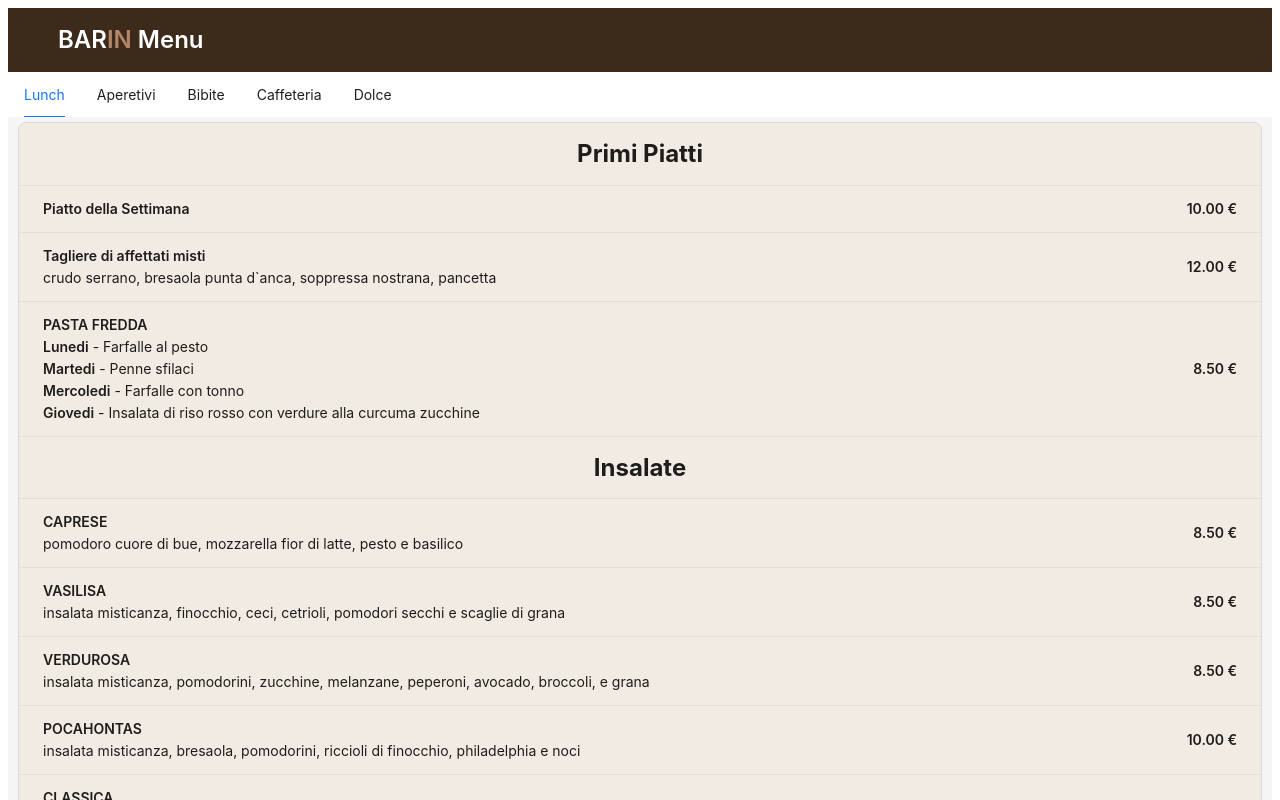
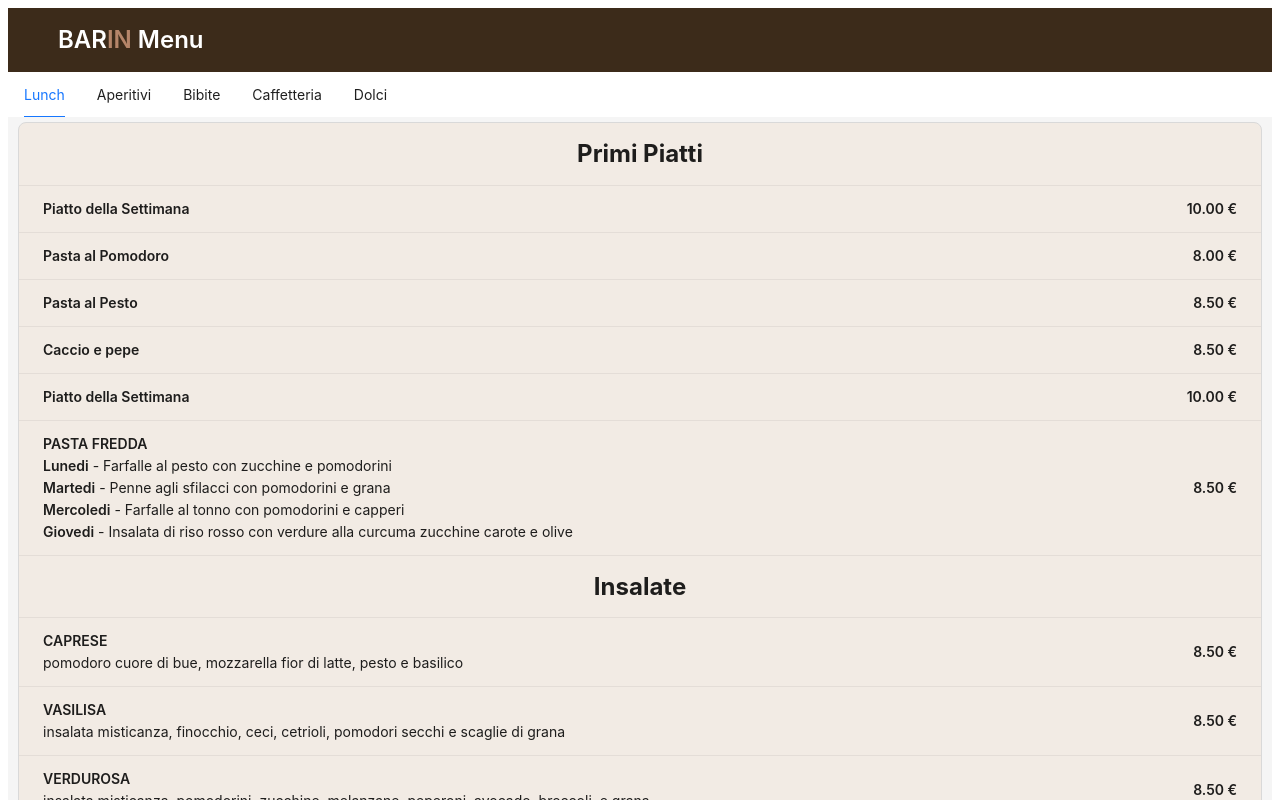
Before and after one commit to amalikov2000/Barin-menu, a React (Create React App) app: page / in a window 1280 px wide. Shown: the top 800 px of the page. Built offline with nearby package versions, Linux system fonts and the light colour scheme.

Commit message:
new corrections

```diff
--- a/src/App.js
+++ b/src/App.js
@@ -25,16 +25,19 @@ const App = () => {
             bordered
             dataSource={[
               { item: 'Piatto della Settimana', ingredients: '', price: '10.00 €' },
-              { item: 'Tagliere di affettati misti', ingredients: 'crudo serrano, bresaola punta d`anca, soppressa nostrana, pancetta', price: '12.00 €' },
-              { item: 'PASTA FREDDA', ingredients: 'Lunedi - Farfalle al pesto, zucchine e pomodorini, Martedi - Penne sfilaci, pomodorini e grana, Mercoledi - Farfalle con tonno, pomodorini, capperi, Giovedi - Insalata di riso rosso con verdure alla curcuma zucchine, carote,olive ', price: '8.50 €' },
+              { item: 'Pasta al Pomodoro', ingredients: '', price: '8.00 €' },
+              { item: 'Pasta al Pesto', ingredients: '', price: '8.50 €' },
+              { item: 'Caccio e pepe', ingredients: '', price: '8.50 €' },
+              { item: 'Piatto della Settimana', ingredients: '', price: '10.00 €' },
+              { item: 'PASTA FREDDA', ingredients: 'Lunedi - Farfalle al pesto con zucchine e pomodorini, Martedi - Penne agli sfilacci con pomodorini e grana, Mercoledi - Farfalle al tonno con pomodorini e capperi, Giovedi - Insalata di riso rosso con verdure alla curcuma zucchine carote e olive', price: '8.50 €' },
               { subheader: true, content: 'Insalate' },
               { item: 'CAPRESE', ingredients: 'pomodoro cuore di bue, mozzarella fior di latte, pesto e basilico', price: '8.50 €' },
               { item: 'VASILISA', ingredients: 'insalata misticanza, finocchio, ceci, cetrioli, pomodori secchi e scaglie di grana', price: '8.50 €' },
               { item: 'VERDUROSA', ingredients: 'insalata misticanza, pomodorini, zucchine, melanzane, peperoni, avocado, broccoli, e grana', price: '8.50 €' },
               { item: 'POCAHONTAS', ingredients: 'insalata misticanza, bresaola, pomodorini, riccioli di finocchio, philadelphia e noci ', price: '10.00 €' },
               { item: 'CLASSICA', ingredients: 'insalata misticanza, carote, pomodoro, tonno e mozzarella', price: '9.00 €' },
-              { item: 'CAESAR', ingredients: 'insalata misticanza,pomodorini, stracetti di pollo, bacon croccante,salsa cesar, grana a scaglie e crostini', price: '10.00 €' },
-              { item: 'FRESCA', ingredients: 'insalata misticanza, sfilaci, uova, zucchine grigliate, grana e olive', price: '9.00 €' },
+              { item: 'CAESAR', ingredients: 'insalata misticanza,pomodorini, straccetti di pollo, bacon croccante,salsa cesar, grana a scaglie e crostini', price: '10.00 €' },
+              { item: 'FRESCA', ingredients: 'insalata misticanza, sfilacci, uova, zucchine grigliate, grana e olive', price: '9.00 €' },
               { item: 'DELICATA', ingredients: 'insalata misticanza, cetriolo, arancia, gamberetti, avocado, e mais', price: '9.00 €' },
               { item: 'DARIA', ingredients: ' insalata misticanza, carote, pomodorini, philadelphia, fesa di tacchino e semi di zucca', price: '9.00 €' },
               { subheader: true, content: 'Snack' },
@@ -47,17 +50,18 @@ const App = () => {
               { item: 'Focaccia Genovese', ingredients: 'mozzarella, zucchine grigliate e pomodoro', price: '5.00 €' },
               { item: 'Panino alla curcuma', ingredients: ' spianata calabra, rucola e formaggio', price: '5.00 €' },
               { item: 'Tostone Classico', ingredients: 'prosciutto cotto e fontina', price: '5.00 €' },
-              { item: 'Tostone ai Cereali', ingredients: 'zucchine e melanzane grligliati, spinaci e formaggio', price: '5.00 €' },
+              { item: 'Tostone ai Cereali', ingredients: 'zucchine e melanzane grigliate, spinaci e formaggio', price: '5.00 €' },
               { item: 'Toast alla Curcuma', ingredients: 'uovo sodo, avocado, bacon, pomodoro e insalata', price: '5.00 €' },
               { subheader: true, content: 'Aggiunte' },
               { item: 'Crudo/ Bresaola/ Tacchino', ingredients: '', price: '2.00 €' },
-              { item: 'Sfilaci', ingredients: '', price: '2.00 €' },
+              { item: 'Sfilacci', ingredients: '', price: '2.00 €' },
               { item: 'Mozzarella', ingredients: '', price: '2.00 €' },
               { item: 'Tonno', ingredients: '', price: '1.00 €' },
+              { item: 'Pollo', ingredients: '', price: '1.00 €' },
               { item: 'Uovo', ingredients: '', price: '1.00 €' },
               { item: 'Verdure', ingredients: '', price: '1.00 €' },
               { item: 'Grana', ingredients: '', price: '1.00 €' },
-              { item: 'Salsa Rosà/ avocado/ yogurt', ingredients: '', price: '0.50 €' },
+              { item: 'Salsa Rosa/ avocado/ yogurt', ingredients: '', price: '0.50 €' },
 
             ]}
             renderItem={item => {
@@ -113,12 +117,12 @@ const App = () => {
           style={{backgroundColor: '#f2ebe4'}}
             header={
               <div style={{ textAlign: 'center', fontSize: '24px', fontWeight: 'bold' }}>
-                Cichetti - 1.80 €
+                Cicchetti - 1.80 €
               </div>
             }
             bordered
             dataSource={[
-              { item: '', ingredients: '- Bacalà mantecato e insalatina', price: '' },
+              { item: '', ingredients: '- Baccalà mantecato e insalatina', price: '' },
               { item: '', ingredients: '- Pomodoro secco e soppressa veneta', price: '' },
               { item: '', ingredients: '- Polpetta di carne e cetriolo', price: '' },
               { item: '', ingredients: '- Polpettine di verdure e salsa piccante', price: '' },
@@ -168,7 +172,9 @@ const App = () => {
               { item: 'Vino Rosso calice', ingredients: '', price: '4.00 €' },
               { item: 'Vino Bianco calice', ingredients: '', price: '4.00 €' },
               { item: 'Prosecco calice', ingredients: '', price: '4.00 €' },
-              { item: 'Vino bottiglia', ingredients: '', price: '18.00 €' },
+              { item: 'Valpolicella bottiglia', ingredients: '', price: '25.00 €' },
+              { item: 'Lugana bottiglia', ingredients: '', price: '25.00 €' },
+              { item: 'Prosecco bottiglia', ingredients: '', price: '23.00 €' },
               { subheader: true, content: 'Digestivi'},
               { item: 'Amaro', ingredients: '', price: '3.50 €' },
               { item: 'Limoncello', ingredients: '', price: '3.50 €' },
@@ -219,7 +225,7 @@ const App = () => {
               { item: 'Mela, arancia e carota ', ingredients: '', price: '5.00 €' },
               { item: 'Arancia, limone zenzero ', ingredients: '', price: '5.00 €' },
               { item: 'Mela, carota', ingredients: '', price: '5.00 €' },
-              { item: 'Spremuta di arancia', ingredients: '', price: '5.00 €' },
+              { item: 'Spremuta di arancia', ingredients: '', price: '4.00 €' },
               { subheader: true, content: 'Bevande analcoliche'},
               { item: 'Acqua bottiglia', ingredients: '', price: '1.20 €' },
               { item: 'Acqua bicchiere', ingredients: '', price: '0.50 €' },
@@ -391,16 +397,16 @@ const App = () => {
               Lunch
             </Menu.Item>
             <Menu.Item key="2">
-            Aperetivi
+            Aperitivi
             </Menu.Item>
             <Menu.Item key="3">
               Bibite
             </Menu.Item>
             <Menu.Item key="4">
-              Caffeteria
+              Caffetteria
             </Menu.Item>
             <Menu.Item key="5">
-              Dolce
+              Dolci
             </Menu.Item>
           </Menu>
         </div>
```
